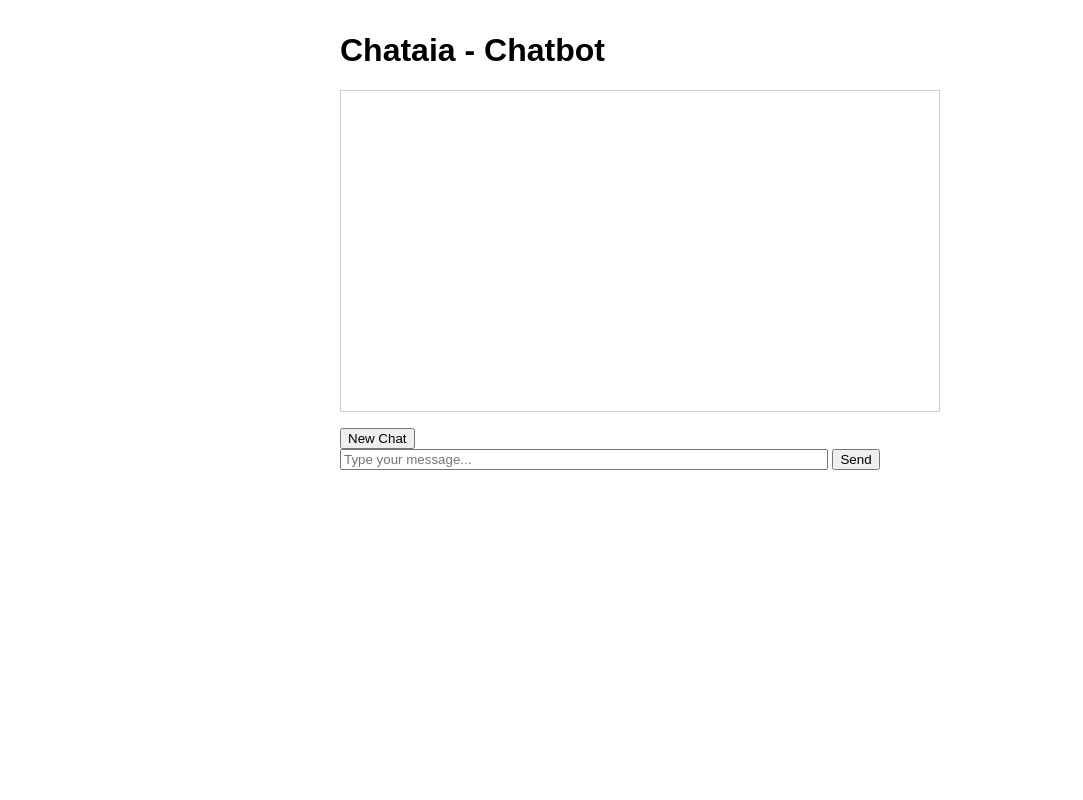
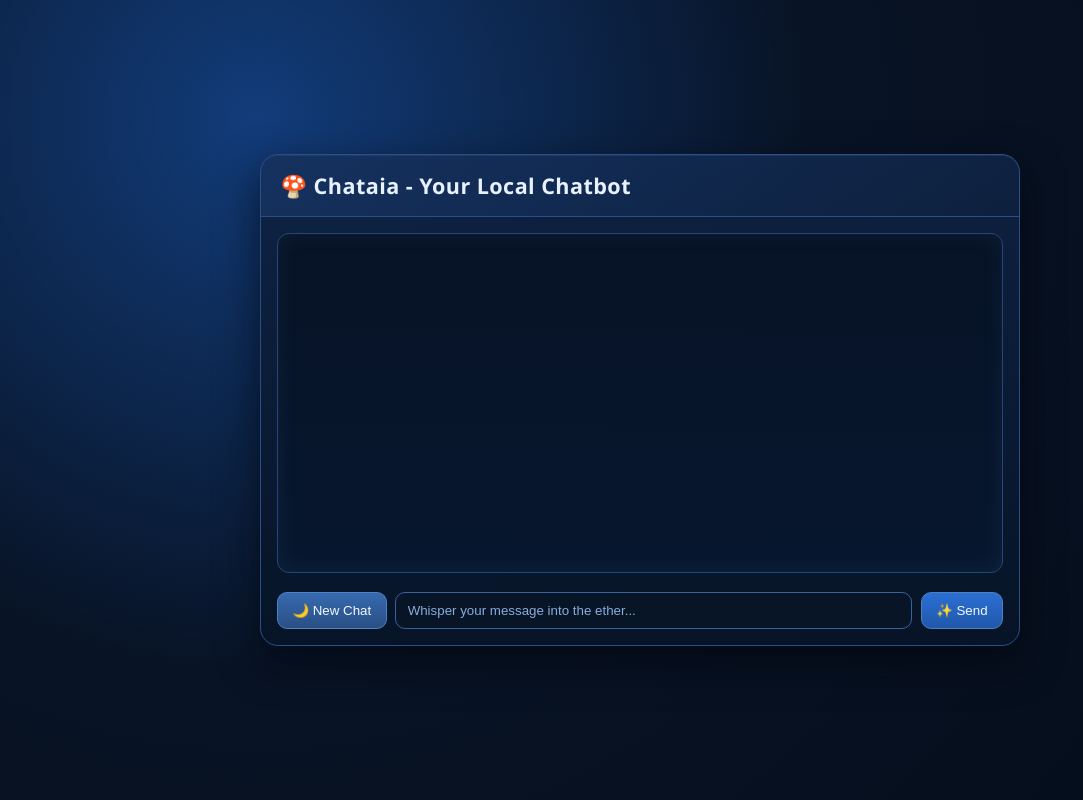
Before and after one commit to volcaninha/CHATAIA-run-local-chatbot-with-ollama, a Flask app: page / in a window 1280 px wide. Shown: the whole page, without its empty margins (0-1083 px from the left). Run offline with Flask 3, Linux system fonts and the light colour scheme; parts of the project's set-up code (start-up, migrations or seed data) failed here and were passed over.

Commit message:
changed frontend layout and style

```diff
--- a/templates/index.html
+++ b/templates/index.html
@@ -4,36 +4,180 @@
     <meta charset="UTF-8">
     <title>Chataia</title>
     <style>
+        :root {
+            --bg-main: #071226;
+            --bg-card: #0d1b35;
+            --bg-chat: #0a1730;
+            --border: #2a4e85;
+            --text-main: #e8f1ff;
+            --text-muted: #a5c4ee;
+            --user-bubble: #1e66d6;
+            --bot-bubble: #153763;
+            --accent: #6db6ff;
+            --accent-strong: #3e8cff;
+        }
+
+        * {
+            box-sizing: border-box;
+        }
+
         body {
-            font-family: Arial, sans-serif;
-            max-width: 600px;
-            margin: 2rem auto;
+            margin: 0;
+            min-height: 100vh;
+            font-family: "Segoe UI", Arial, sans-serif;
+            color: var(--text-main);
+            background: radial-gradient(circle at 20% 15%, #123c7a 0%, #081325 45%, #050d1a 100%);
+            display: grid;
+            place-items: center;
+            padding: 1.5rem;
         }
+
+        .container {
+            width: min(760px, 100%);
+            background: linear-gradient(180deg, rgba(14, 34, 66, 0.95), rgba(7, 20, 39, 0.96));
+            border: 1px solid var(--border);
+            border-radius: 18px;
+            box-shadow: 0 16px 42px rgba(2, 6, 12, 0.65), inset 0 1px 0 rgba(138, 198, 255, 0.15);
+            overflow: hidden;
+        }
+
+        .header {
+            padding: 1rem 1.2rem;
+            border-bottom: 1px solid var(--border);
+            background: linear-gradient(120deg, rgba(29, 67, 128, 0.45), rgba(14, 32, 61, 0.25));
+        }
+
+        .title {
+            margin: 0;
+            font-size: 1.35rem;
+            letter-spacing: 0.02em;
+        }
+
         #chatbox {
-            border: 1px solid #ccc;
-            padding: 10px;
-            height: 300px;
+            margin: 1rem;
+            border: 1px solid #234877;
+            border-radius: 12px;
+            padding: 0.9rem;
+            min-height: 340px;
+            max-height: 56vh;
             overflow-y: auto;
-            margin-bottom: 1rem;
+            background: linear-gradient(180deg, rgba(6, 17, 35, 0.9), rgba(7, 23, 47, 0.9));
+            box-shadow: inset 0 0 22px rgba(109, 182, 255, 0.08);
+            scroll-behavior: smooth;
         }
+
+        .message {
+            width: fit-content;
+            max-width: 88%;
+            padding: 0.58rem 0.78rem;
+            margin: 0.48rem 0;
+            border-radius: 12px;
+            line-height: 1.4;
+            word-wrap: break-word;
+            white-space: pre-wrap;
+        }
+
         .user {
-            color: blue;
-            margin: 5px 0;
+            margin-left: auto;
+            background: linear-gradient(180deg, #2b73de, #1f5ebd);
+            border: 1px solid #528fe9;
+            color: #eef7ff;
+            box-shadow: 0 5px 15px rgba(25, 78, 156, 0.35);
         }
+
         .bot {
-            color: green;
-            margin: 5px 0;
+            margin-right: auto;
+            background: linear-gradient(180deg, #163e6f, #112f55);
+            border: 1px solid #325e97;
+            color: #dceeff;
+            box-shadow: 0 5px 15px rgba(5, 15, 28, 0.35);
+        }
+
+        .controls {
+            padding: 0.2rem 1rem 1rem;
+            display: flex;
+            align-items: center;
+            gap: 0.55rem;
+        }
+
+        #chat-form {
+            display: flex;
+            gap: 0.55rem;
+            width: 100%;
+        }
+
+        #prompt {
+            flex: 1;
+            min-width: 0;
+            padding: 0.62rem 0.7rem;
+            border-radius: 10px;
+            border: 1px solid #39639d;
+            background: rgba(7, 21, 40, 0.92);
+            color: var(--text-main);
+            outline: none;
+        }
+
+        #prompt::placeholder {
+            color: #89addc;
+        }
+
+        #prompt:focus {
+            border-color: var(--accent);
+            box-shadow: 0 0 0 3px rgba(109, 182, 255, 0.22);
+        }
+
+        button {
+            border: 1px solid #4d7fbe;
+            border-radius: 10px;
+            padding: 0.62rem 0.9rem;
+            color: #f3f9ff;
+            background: linear-gradient(180deg, #2b6fd4, #2058aa);
+            cursor: pointer;
+            transition: transform 0.1s ease, filter 0.15s ease, opacity 0.2s ease;
+        }
+
+        button:hover:not(:disabled) {
+            filter: brightness(1.07);
+            transform: translateY(-1px);
+        }
+
+        button:disabled {
+            opacity: 0.55;
+            cursor: not-allowed;
+        }
+
+        #new-chat-btn {
+            white-space: nowrap;
+            background: linear-gradient(180deg, #366ab0, #2a4f84);
+            border-color: #4f7fc4;
+        }
+
+        @media (max-width: 680px) {
+            .controls {
+                flex-direction: column;
+                align-items: stretch;
+            }
+
+            #chat-form {
+                width: 100%;
+            }
         }
     </style>
 </head>
 <body>
-    <h1>Chataia - Chatbot</h1>
-    <div id="chatbox"></div>
-    <button id="new-chat-btn" type="button">New Chat</button>
-    <form id="chat-form">
-        <input type="text" id="prompt" placeholder="Type your message..." required style="width: 80%;">
-        <button type="submit">Send</button>
-    </form>
+    <main class="container">
+        <header class="header">
+            <h1 class="title">🍄 Chataia - Your Local Chatbot</h1>
+        </header>
+        <div id="chatbox"></div>
+        <div class="controls">
+            <button id="new-chat-btn" type="button">🌙 New Chat</button>
+            <form id="chat-form">
+                <input type="text" id="prompt" placeholder="Whisper your message into the ether..." required>
+                <button type="submit">✨ Send</button>
+            </form>
+        </div>
+    </main>
 
     <script>
         const form = document.getElementById("chat-form");
@@ -43,13 +187,13 @@
         const sendButton = form.querySelector("button");
 
         const appendUserMessage = (message) => {
-            chatbox.innerHTML += `<div class="user"><b>You:</b> ${message}</div>`;
+            chatbox.innerHTML += `<div class="message user"><b>🧙 You:</b> ${message}</div>`;
         };
 
         const appendBotPlaceholder = () => {
             const botDiv = document.createElement("div");
-            botDiv.className = "bot";
-            botDiv.innerHTML = "<b>Bot:</b> ";
+            botDiv.className = "message bot";
+            botDiv.innerHTML = "<b>🪄 Bot:</b> ";
             chatbox.appendChild(botDiv);
             return botDiv;
         };
@@ -66,7 +210,7 @@
                 input.value = "";
                 input.focus();
             } catch (error) {
-                chatbox.innerHTML += `<div class="bot"><b>Bot:</b> Error: ${error.message}</div>`;
+                chatbox.innerHTML += `<div class="message bot"><b>🪄 Bot:</b> Error: ${error.message}</div>`;
                 chatbox.scrollTop = chatbox.scrollHeight;
             } finally {
                 newChatBtn.disabled = false;
@@ -120,7 +264,7 @@
 
                         const payload = JSON.parse(eventBlock.slice(6));
                         if (payload.error) {
-                            botDiv.innerHTML = `<b>Bot:</b> ${payload.error}`;
+                            botDiv.innerHTML = `<b>🪄 Bot:</b> ${payload.error}`;
                             continue;
                         }
                         if (payload.token) {
@@ -131,7 +275,7 @@
                     chatbox.scrollTop = chatbox.scrollHeight;
                 }
             } catch (error) {
-                botDiv.innerHTML = `<b>Bot:</b> Error: ${error.message}`;
+                botDiv.innerHTML = `<b>🪄 Bot:</b> Error: ${error.message}`;
             } finally {
                 sendButton.disabled = false;
                 newChatBtn.disabled = false;
```
